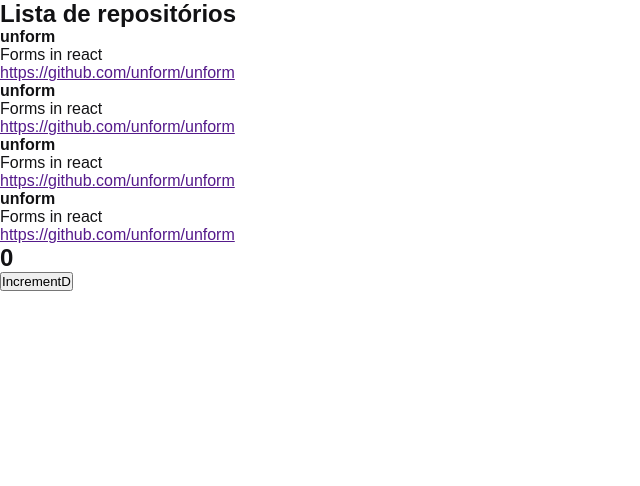
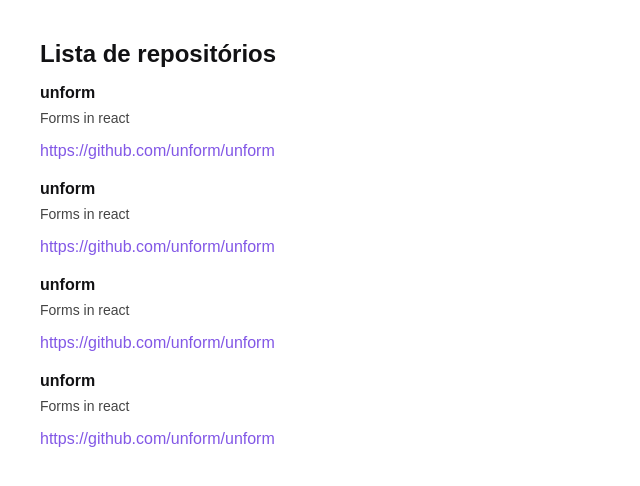
Before and after one commit to DaviDeAlmeida/01-github-explorer, a React app: page / in a window 1280 px wide. Shown: the top 486 px of the page, without its empty margins (0-640 px from the left). Built offline with nearby package versions, Linux system fonts and the light colour scheme.

Commit message:
added repository-list scss

```diff
--- a/src/App.jsx
+++ b/src/App.jsx
@@ -1,12 +1,8 @@
-import { Counter } from "./components/Counter";
 import { RepositoryList } from "./components/RepositoryList";
 import "./styles/global.scss";
 
 export function App() {
   return (
-    <>
       <RepositoryList />
-      <Counter />
-    </>
   );
 }
--- a/src/components/Counter.jsx
+++ /dev/null
@@ -1,15 +0,0 @@
-import { useState } from 'react'
-
-export function Counter() {
-    const [count, setCount] = useState(0);
-    function increment(){
-        console.log("Entrou");
-        setCount(count + 1);
-    }
-    return (
-        <div>
-            <h2>{count}</h2>
-            <button type="button" onClick={increment}>IncrementD</button>
-        </div>
-    );
-}
--- a/src/components/RepositoryList.jsx
+++ b/src/components/RepositoryList.jsx
@@ -1,4 +1,7 @@
 import { RepositoryItem } from "./RepositoryItem";
+
+
+import '../styles/repository.scss';
 
 const repository = {
   name: "unform",
@@ -8,7 +11,7 @@
 
 export function RepositoryList() {
   return (
-    <section className="repositoryList">
+    <section className="repository-list">
       <h1>Lista de repositórios</h1>
 
       <ul>
--- /dev/null
+++ b/src/styles/repository.scss
@@ -0,0 +1,32 @@
+section.repository-list {
+    margin: 40px;
+
+    h1 {
+        margin-bottom: 16px;
+    }
+
+    ul {
+        list-style: none;
+    }
+
+    li {
+        & + li {
+            margin-top: 20px;
+        }
+
+        p {
+            font-size: 14px;
+            color: #444;
+            margin-top: 8px;
+        }
+
+        a {
+            display: inline-block;
+            margin-top: 16px;
+            text-decoration: none;
+            color: #8257e6;
+        }
+    }
+
+
+}
```
